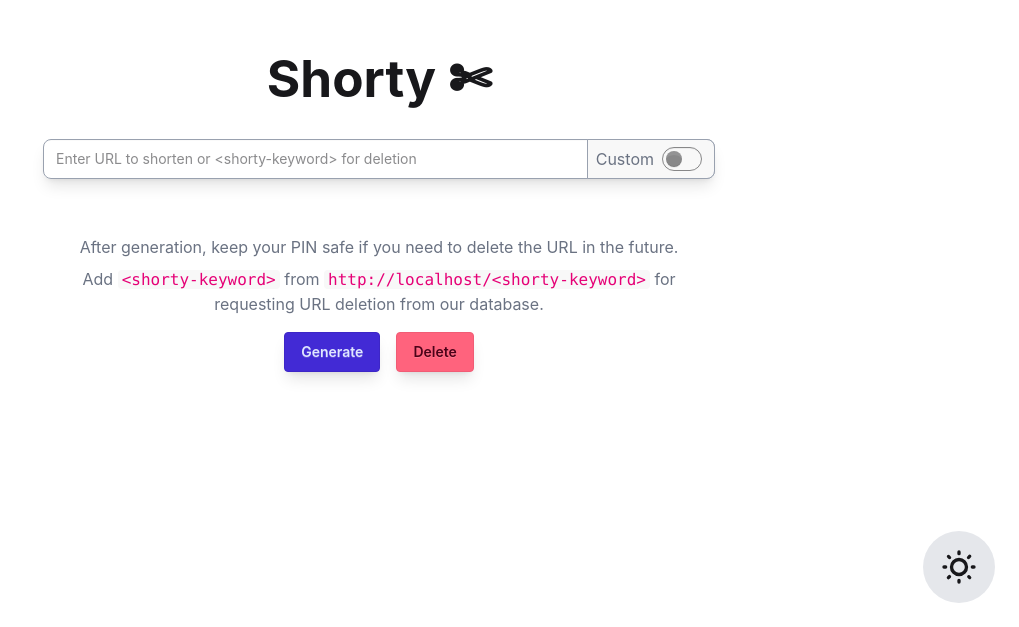
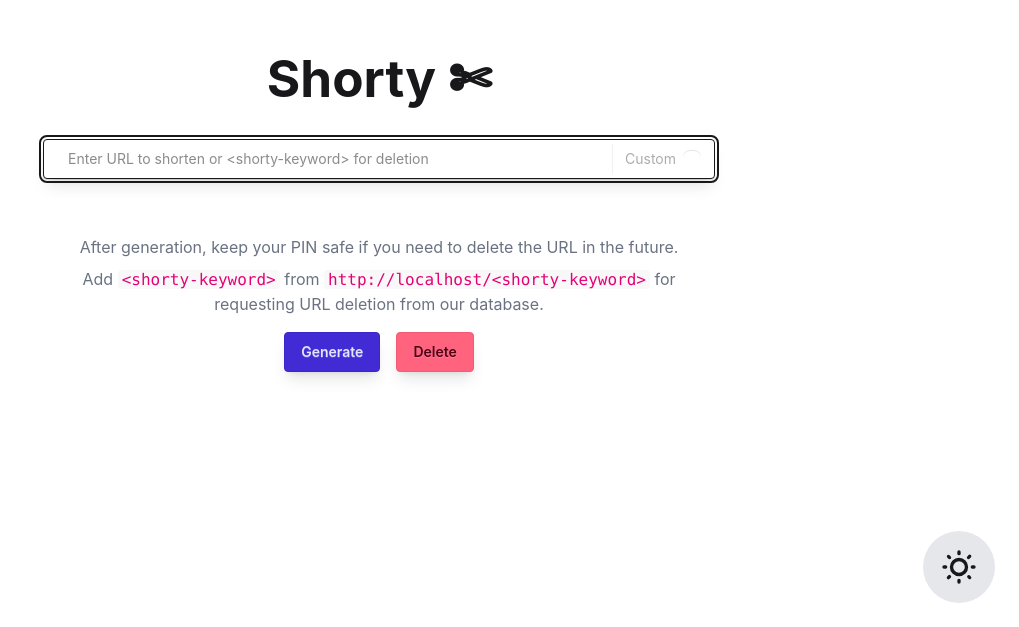
Before and after one commit to meghrathod/shorty, a React (Vite) app in the folder ui/: page / in a window 1280 px wide. Shown: the part 173-800 px from the top of the page, without its empty margins (261-1280 px from the left). Built offline with nearby package versions, Linux system fonts and the light colour scheme; no server answers.

Commit message:
chore: update daisyui to stable version and refactor UrlInputForm
- Upgrade daisyui from beta to stable version 5.0.0
- Remove redundant comments in App.jsx
- Refactor UrlInputForm for improved readability and consistency

Signed-off-by: Megh Rathod <me@meghrathod.dev>

```diff
--- a/ui/package.json
+++ b/ui/package.json
@@ -24,7 +24,7 @@
     "@types/react-dom": "^18.3.5",
     "@vitejs/plugin-react": "^4.3.4",
     "autoprefixer": "^10.4.20",
-    "daisyui": "^5.0.0-beta.7",
+    "daisyui": "^5.0.0",
     "eslint": "^9.17.0",
     "eslint-plugin-react": "^7.37.2",
     "eslint-plugin-react-hooks": "^5.0.0",
--- a/ui/src/App.jsx
+++ b/ui/src/App.jsx
@@ -10,13 +10,11 @@ import ThemeSwitcher from "./components/ThemeSwitcher.jsx";
 
 const App = () => {
   const [pin, setPin] = useState(() => {
-    // Check if the pin exists in localStorage on initial render
     const storedPin = localStorage.getItem("pin");
     return storedPin || "";
   });
 
   useEffect(() => {
-    // Update localStorage when pin changes
     if (pin) {
       localStorage.setItem("pin", pin);
     }
--- a/ui/src/components/UrlInputForm.jsx
+++ b/ui/src/components/UrlInputForm.jsx
@@ -1,15 +1,6 @@
 import { AnimatePresence, motion } from "motion/react";
 
-const UrlInputForm = ({
-  url,
-  setUrl,
-  handleGenerate,
-  handleDeleteClick,
-  custom,
-  setCustom,
-  customKey,
-  setCustomKey,
-}) => {
+const UrlInputForm = ({ url, setUrl, handleGenerate, handleDeleteClick, custom, setCustom, customKey, setCustomKey }) => {
     const handleKeyDown = (e) => {
         if (e.key === "Enter") {
             e.preventDefault();
@@ -17,29 +8,41 @@ const UrlInputForm = ({
         }
     };
 
+    const handleCheckboxChange = (e) => {
+        setCustom(e.target.checked);
+        if (!e.target.checked) {
+            setCustomKey("");
+        }
+        e.target.blur();
+    }
+
     return (
         <div className="w-full max-w-2xl mb-8">
             <div className="form-control w-full">
                 <div className="flex flex-row items-center">
-          <div className="relative w-full shadow-lg rounded-box">
+                    <div className="relative w-full shadow-lg rounded-box ">
+                        <label className="input w-full">
                             <input
                                 type="url"
                                 id="url"
                                 placeholder="Enter URL to shorten or <shorty-keyword> for deletion"
-              className="input input-bordered h-10 focus:[box-shadow:none] border-gray-400 rounded-box w-full pr-16 focus:outline-none"
+                                className="input input-bordered h-10 border-gray-400 rounded-box w-full focus:ring-0 focus:shadow-none focus:outline-none"
                                 value={url}
                                 onChange={(e) => setUrl(e.target.value)}
                                 onKeyDown={handleKeyDown}
+                                autoFocus
                             />
-            <label className="absolute inset-y-0 h-10 right-0 flex items-center pr-3 cursor-pointer bg-base-200 bg-clip-padding pl-2 backdrop-blur-sm border border-gray-400 rounded-r-box">
-              <span className="label-text mr-2 text-gray-500">Custom</span>
+                            <span className="label">
+                                <span className="label">Custom</span>
                                 <input
                                     type="checkbox"
                                     id="custom"
-                className="toggle toggle-primary"
+                                    className="checkbox checkbox-sm focus:outline-none focus:ring-0 focus:border-gray-400"
                                     checked={custom}
-                onChange={(e) => setCustom(e.target.checked)}
+                                    onChange={handleCheckboxChange}
+                                    style={{ '--input-color': 'transparent' }}
                                 />
+                            </span>
                         </label>
                     </div>
                 </div>
@@ -54,20 +57,17 @@ const UrlInputForm = ({
                                 transition={{ duration: 0.3 }}
                                 className="absolute w-full"
                             >
-                <div className="flex items-center w-full shadow-lg rounded-box">
-                  <label className="flex items-center h-10 py-2 pl-3 pr-2 bg-base-200 bg-clip-padding backdrop-blur-sm border border-gray-400 rounded-tl-md rounded-bl-md">
-                    <span className="label-text text-gray-500">
-                      {window.location.origin}/
-                    </span>
-                  </label>
+                                <div className="flex items-center w-full shadow-lg rounded-box ">
+                                    <label className="input w-full">
+                                        <span className="label">{window.location.origin}/</span>
                                         <input
                                             type="text"
-                    id="custom-key"
-                    placeholder="keyword"
-                    className="border-gray-400 h-10 rounded-tr-md rounded-br-md border-l-0 w-full p-2 focus:outline-none"
                                             value={customKey}
                                             onChange={(e) => setCustomKey(e.target.value)}
+                                            placeholder="<shorty-keyword>"
+                                            className="focus:outline-none focus:ring-0"
                                         />
+                                    </label>
                                 </div>
                             </motion.div>
                         )}
@@ -76,24 +76,18 @@ const UrlInputForm = ({
 
                 <div className="mt-14">
                     <p className="label-text-alt text-gray-500 m-2 text-center">
-            After generation, keep your PIN safe if you need to delete the URL
-            in the future.
+                        After generation, keep your PIN safe if you need to delete the URL in the future.
                     </p>
                     <p className="label-text-alt text-gray-500 m-2 text-center">
-            Add{" "}
-            <code className="bg-base-200 px-1 rounded text-pink-600">
-              {"<shorty-keyword>"}
-            </code>{" "}
-            from{" "}
-            <code className="bg-base-200 px-1 rounded text-pink-600">
-              {window.location.origin}/{"<shorty-keyword>"}
-            </code>{" "}
-            for requesting URL deletion from our database.
+                        Add <code className="bg-base-200 px-1 rounded text-pink-600">{`<shorty-keyword>`}</code> from <code className="bg-base-200 px-1 rounded text-pink-600">{window.location.origin}/{`<shorty-keyword>`}</code> for requesting URL deletion from our database.
                     </p>
                 </div>
             </div>
             <div className="flex justify-center gap-4 mt-4">
-        <button className="btn btn-primary shadow-lg" onClick={handleGenerate}>
+                <button
+                    className="btn btn-primary shadow-lg"
+                    onClick={handleGenerate}
+                >
                     Generate
                 </button>
                 <button
```
Also changed, not shown: 1 other file (tests, documents, lock files or other folders). Lines whose indentation alone changed are shown as unchanged.
